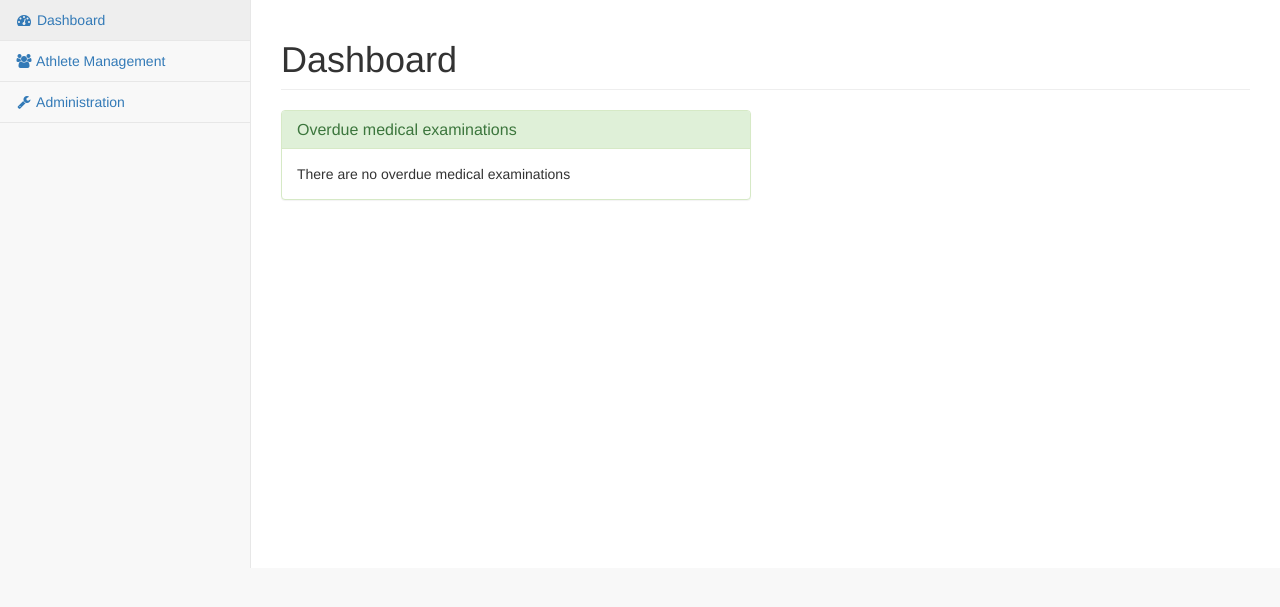
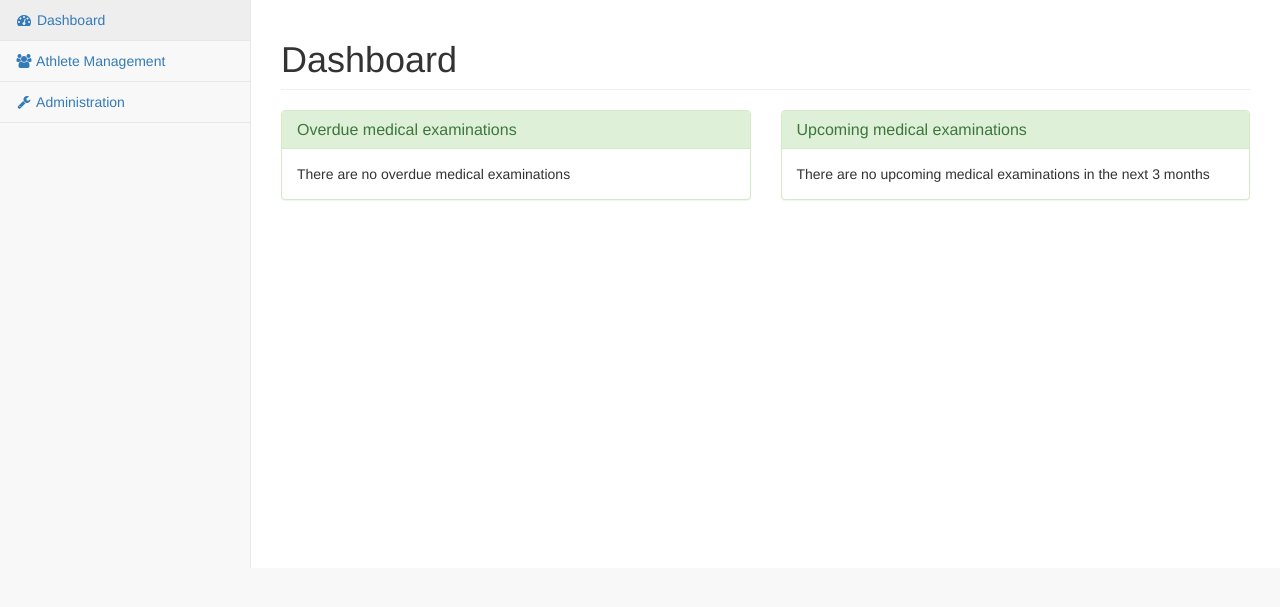
Before and after one commit to pacnos/SwimTeamManager, a Django app: page / in a window 1280 px wide. Shown: the part 51-658 px from the top of the page. Run offline with Django 3.2, Linux system fonts and the light colour scheme; the visitor is signed in with stand-in values (Sample User, id 1); data that the repository does not hold is empty; some libraries are stand-ins or nearby versions; some web fonts are replaced.

```diff
--- a/TeamManager/templates/dashboard_widgets/last_medical_examination.html
+++ b/TeamManager/templates/dashboard_widgets/last_medical_examination.html
@@ -1,10 +1,10 @@
-<div class="row">
+<div class="row flex">
     <!-- Overdue Panel -->
     <div class="col-lg-6">
     {% if overdue_medical %}
-        <div class="panel panel-danger">
+        <div class="panel panel-danger panel-flex">
     {% else %}
-        <div class="panel panel-success">
+        <div class="panel panel-success panel-flex">
     {% endif %}
             <div class="panel-heading">
                 <h3 class="panel-title">Overdue medical examinations</h3>
@@ -35,4 +35,41 @@
             {% endif %}
         </div>
     </div>
+
+    <!-- Upcoming Panel -->
+    <div class="col-lg-6">
+    {% if upcoming_medical %}
+        <div class="panel panel-warning panel-flex">
+    {% else %}
+        <div class="panel panel-success panel-flex">
+    {% endif %}
+            <div class="panel-heading">
+                <h3 class="panel-title">Upcoming medical examinations</h3>
+            </div>
+            {% if upcoming_medical %}
+                <table class="table table-condensed">
+                    <thead>
+                        <tr>
+                            <th>First Name</th>
+                            <th>Last Name</th>
+                            <th>Last medical</th>
+                        </tr>
+                    </thead>
+                    <tbody>
+                    {% for athlete in upcoming_medical %}
+                        <tr>
+                            <td>{{ athlete.first_name }}</td>
+                            <td>{{ athlete.last_name }}</td>
+                            <td>{{ athlete.last_medical|date:'SHORT_DATE_FORMAT' }}</td>
+                        </tr>
+                    {% endfor %}
+                    </tbody>
+                </table>
+            {% else %}
+                <div class="panel-body">
+                    There are no upcoming medical examinations in the next 3 months
+                </div>
+            {% endif %}
+        </div>
+    </div>
 </div>
--- a/TeamManager/templatetags/dashboard_widgets.py
+++ b/TeamManager/templatetags/dashboard_widgets.py
@@ -12,6 +12,10 @@ def last_medical_examination():
     Shows an overview about the last medical examinations of the athletes
     :return:
     """
+
+    date_filter_warning = datetime.date.today() + datetime.timedelta(6 * 30)
+
     return {
-        "overdue_medical": Athlete.objects.filter(last_medical__lte=datetime.date.today())
+        "overdue_medical": Athlete.objects.filter(last_medical__lte=datetime.date.today()),
+        "upcoming_medical": Athlete.objects.filter(last_medical__lte=date_filter_warning)
     }
--- a/templates/base.html
+++ b/templates/base.html
@@ -22,6 +22,9 @@
 
     <!-- Custom Fonts -->
     <link href="{% static "base/css/font-awesome.min.css" %}" rel="stylesheet" type="text/css">
+
+    <!-- Utils css -->
+    <link href="{% static "admin/css/utils.css" %}" rel="stylesheet" type="text/css">
 
     {% block css %}
 
```
Also changed, not shown: 1 other file.
